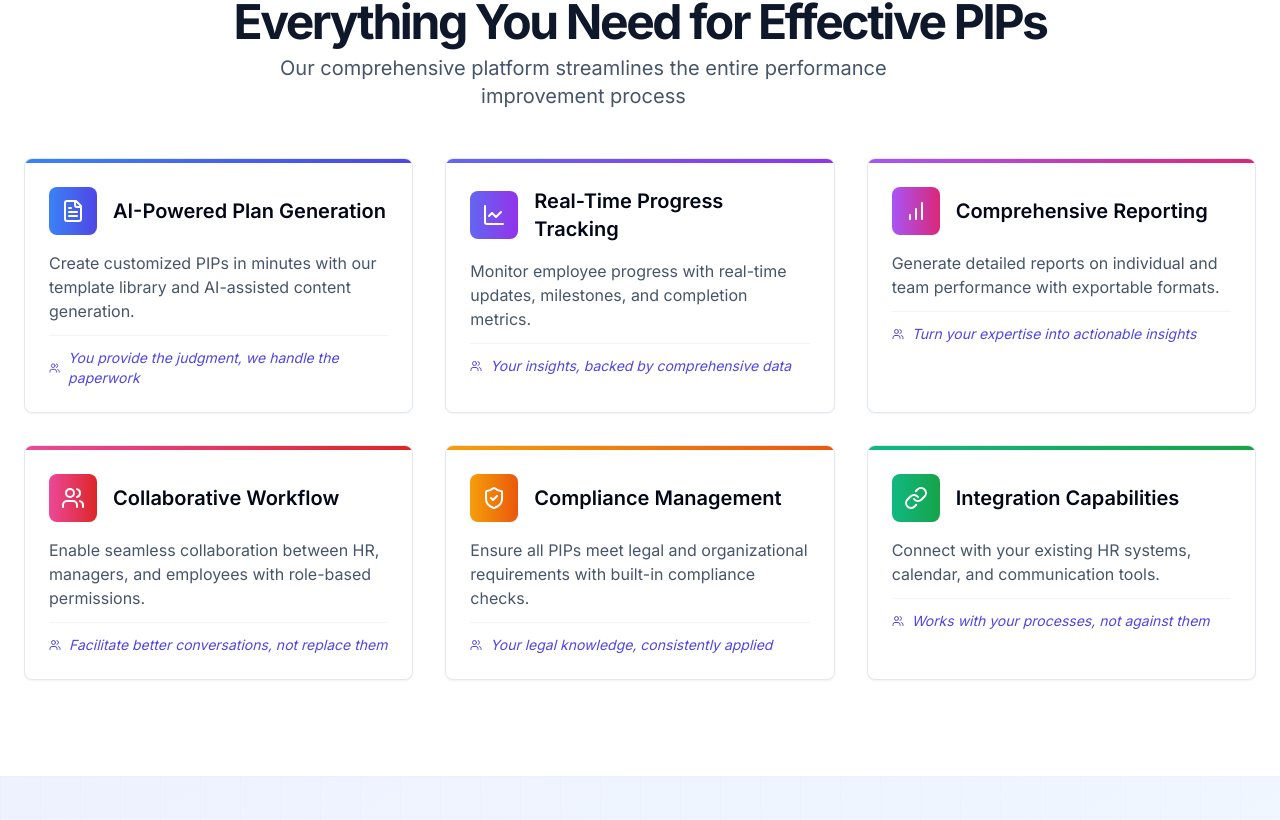
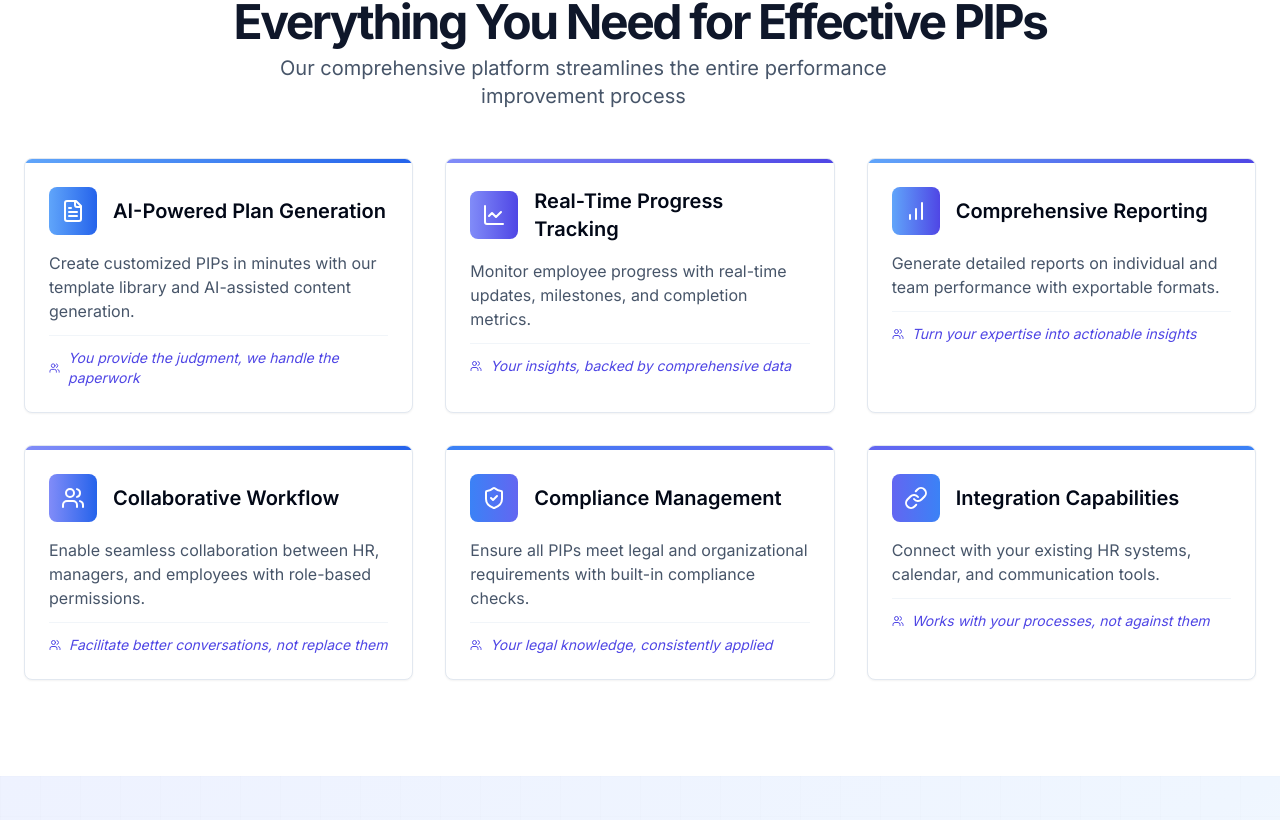
Before and after one commit to dillycone/modulairhr_pip, a Next.js app: page / in a window 1280 px wide. Shown: the part 1140-1960 px from the top of the page. Built offline with nearby package versions, Linux system fonts and the light colour scheme; no server answers.

Commit message:
color tone down

```diff
--- a/app/page.tsx
+++ b/app/page.tsx
@@ -99,42 +99,42 @@ export default function LandingPage() {
               title="AI-Powered Plan Generation"
               description="Create customized PIPs in minutes with our template library and AI-assisted content generation."
               icon="FileText"
-              gradient="from-blue-500 to-indigo-600"
+              gradient="from-blue-400 to-blue-600"
               expertiseNote="You provide the judgment, we handle the paperwork"
             />
             <FeatureCard
               title="Real-Time Progress Tracking"
               description="Monitor employee progress with real-time updates, milestones, and completion metrics."
               icon="LineChart"
-              gradient="from-indigo-500 to-purple-600"
+              gradient="from-indigo-400 to-indigo-600"
               expertiseNote="Your insights, backed by comprehensive data"
             />
             <FeatureCard
               title="Comprehensive Reporting"
               description="Generate detailed reports on individual and team performance with exportable formats."
               icon="BarChart"
-              gradient="from-purple-500 to-pink-600"
+              gradient="from-blue-400 to-indigo-600"
               expertiseNote="Turn your expertise into actionable insights"
             />
             <FeatureCard
               title="Collaborative Workflow"
               description="Enable seamless collaboration between HR, managers, and employees with role-based permissions."
               icon="Users"
-              gradient="from-pink-500 to-red-600"
+              gradient="from-indigo-400 to-blue-600"
               expertiseNote="Facilitate better conversations, not replace them"
             />
             <FeatureCard
               title="Compliance Management"
               description="Ensure all PIPs meet legal and organizational requirements with built-in compliance checks."
               icon="ShieldCheck"
-              gradient="from-amber-500 to-orange-600"
+              gradient="from-blue-500 to-indigo-500"
               expertiseNote="Your legal knowledge, consistently applied"
             />
             <FeatureCard
               title="Integration Capabilities"
               description="Connect with your existing HR systems, calendar, and communication tools."
               icon="Link"
-              gradient="from-emerald-500 to-green-600"
+              gradient="from-indigo-500 to-blue-500"
               expertiseNote="Works with your processes, not against them"
             />
           </div>
--- a/components/header.tsx
+++ b/components/header.tsx
@@ -54,7 +54,7 @@ export default function Header() {
               M
             </div>
             <span className="text-xl font-bold bg-clip-text text-transparent bg-gradient-to-r from-indigo-600 to-blue-500">
-              PIP Assistant | A ModulairHR Solution
+              PIP Assistant | A ModulAIr HR Solution
             </span>
           </Link>
         </div>
```
